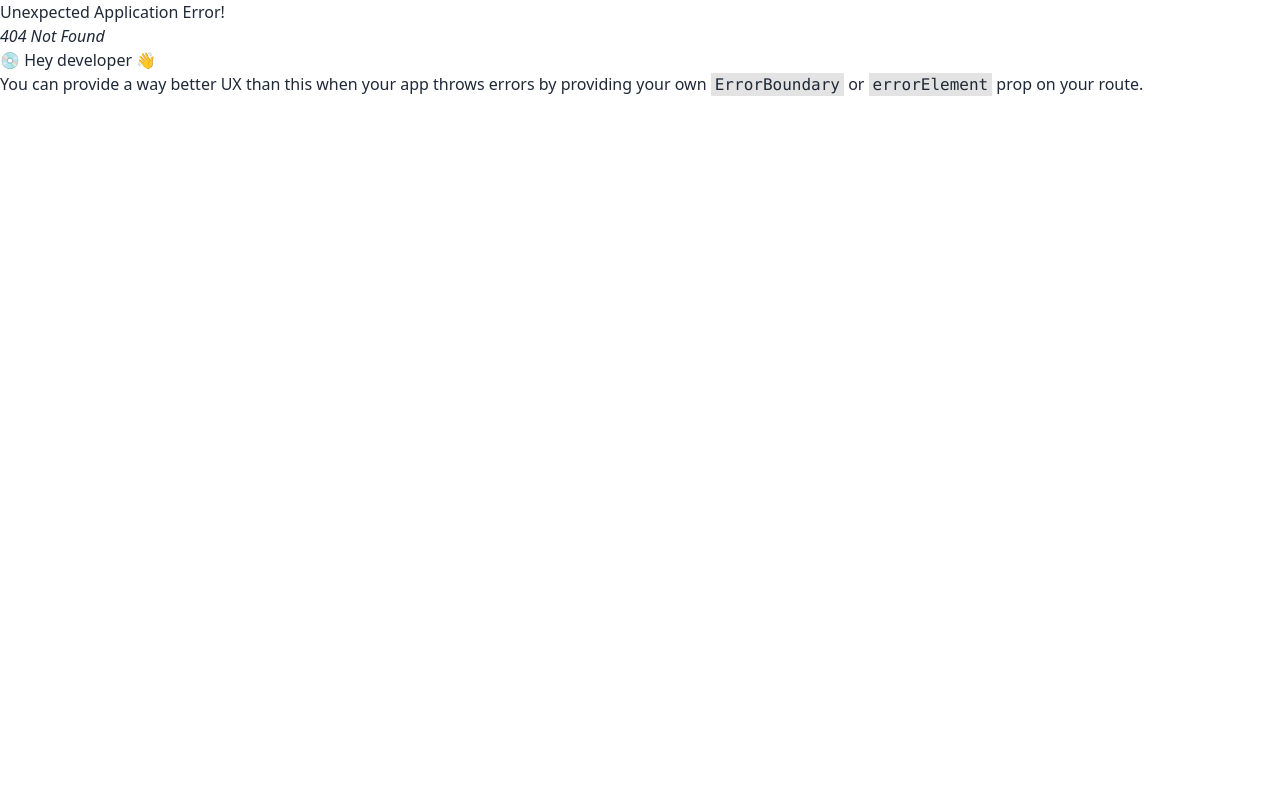
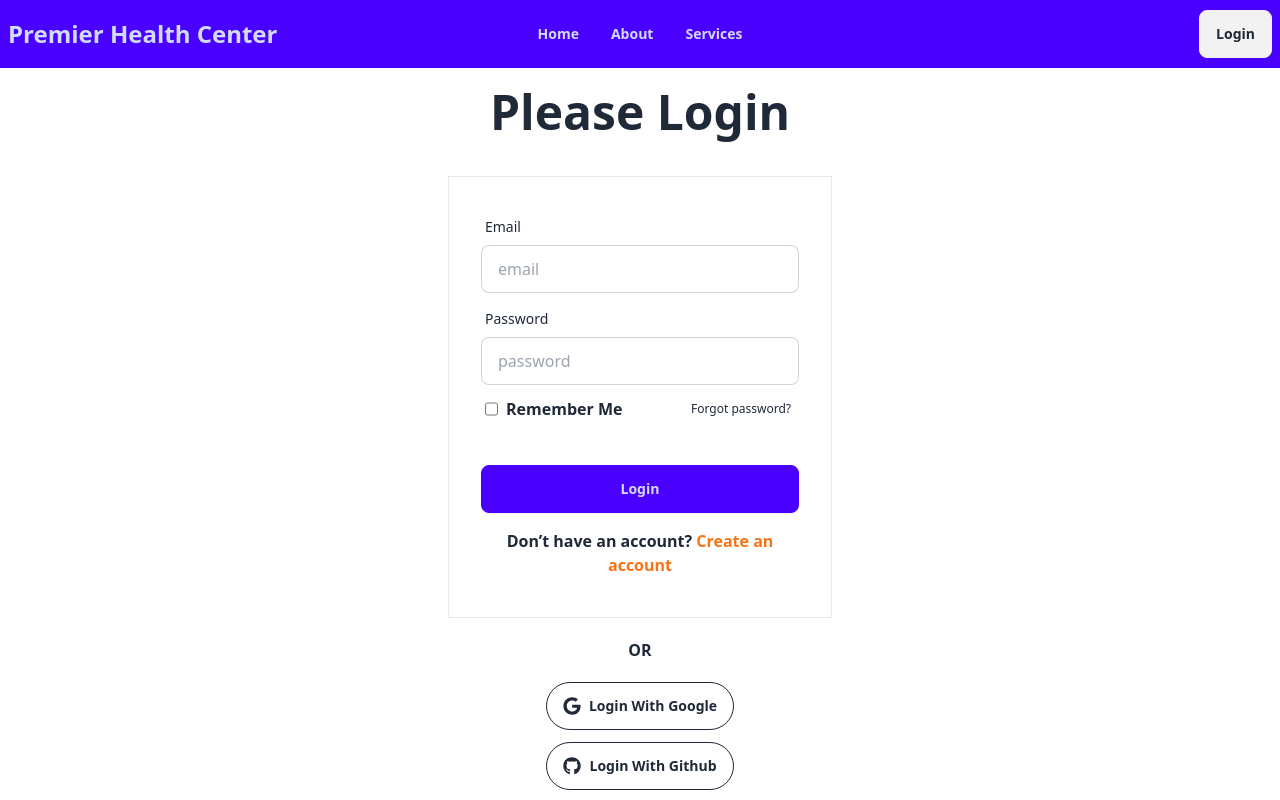
Before and after one commit to rifat-islam2026/premier-health-center, a React (Vite) app: page /login in a window 1280 px wide. Before the commit this address had no page. Shown: the top 800 px of the page. Built offline with nearby package versions, Linux system fonts and the light colour scheme.

Commit message:
register and login page added

```diff
--- a/src/firebase/firebase.config.js
+++ b/src/firebase/firebase.config.js
@@ -6,12 +6,12 @@ import { getAuth } from "firebase/auth";
 
 // Your web app's Firebase configuration
 const firebaseConfig = {
-  apiKey: "AIzaSyCsKWzDfosYWkZmZc3D5PT66OIcWaZ1qhM",
-  authDomain: "premier-health-center.firebaseapp.com",
-  projectId: "premier-health-center",
-  storageBucket: "premier-health-center.appspot.com",
-  messagingSenderId: "915191531485",
-  appId: "1:915191531485:web:9190f563761d46652cd834"
+    apiKey: import.meta.env.VITE_APIKEY,
+    authDomain: import.meta.env.VITE_AUTHDOMAIN,
+    projectId: import.meta.env.VITE_PROJECTID,
+    storageBucket: import.meta.env.VITE_STORAGEBUCKET,
+    messagingSenderId: import.meta.env.VITE_MESSAGINGSENDERID,
+    appId: import.meta.env.VITE_APIID
 };
 
 // Initialize Firebase
--- a/src/layouts/Root/Root.jsx
+++ b/src/layouts/Root/Root.jsx
@@ -3,13 +3,13 @@ import Footer from "../../pages/Footer/Footer"
 import Header from "../../pages/Header/Header"
 
 function Root() {
-  return (
-      <div className="max-w-6xl mx-auto">
-          <Header/>
-          <Outlet />
-          <Footer/>
-    </div>
-  )
+    return (
+        <div>
+            <Header />
+            <div className="max-w-6xl mx-auto"><Outlet /></div>
+            <Footer />
+        </div>
+    )
 }
 
 export default Root
--- a/src/main.jsx
+++ b/src/main.jsx
@@ -2,7 +2,8 @@ import { StrictMode } from 'react'
 import { createRoot } from 'react-dom/client'
 import { RouterProvider } from 'react-router-dom'
 import './index.css'
-import router from './routes/Router/Router.jsx'
+import router from './routes/Router.jsx'
+
 
 createRoot(document.getElementById('root')).render(
   <StrictMode>
--- /dev/null
+++ b/src/pages/About/About.jsx
@@ -0,0 +1,10 @@
+
+function About() {
+  return (
+    <div>
+          <h2 className="text-3xl">About</h2>
+    </div>
+  )
+}
+
+export default About
--- a/src/pages/Footer/Footer.jsx
+++ b/src/pages/Footer/Footer.jsx
@@ -1,7 +1,7 @@
 
 function Footer() {
   return (
-      <footer className="footer footer-center bg-base-200 text-base-content rounded p-10">
+      <footer className="footer footer-center bg-neutral text-neutral-content rounded p-10">
           <nav className="grid grid-flow-col gap-4">
               <a className="link link-hover">About us</a>
               <a className="link link-hover">Contact</a>
--- a/src/pages/Header/Header.jsx
+++ b/src/pages/Header/Header.jsx
@@ -7,7 +7,7 @@ function Header() {
     <li><NavLink to="/services">Services</NavLink></li>
     </>
   return (
-      <div className="navbar bg-base-100">
+      <div className="navbar bg-primary text-primary-content">
           <div className="navbar-start">
               <div className="dropdown">
                   <div tabIndex={0} role="button" className="btn btn-ghost lg:hidden">
@@ -30,7 +30,7 @@ function Header() {
                       {navLinks}
                   </ul>
               </div>
-              <Link to="/" className="text-2xl font-bold">Premier Health Center</Link>
+              <Link to="/" className="text-sm md:text-2xl font-bold">Premier Health Center</Link>
           </div>
           <div className="navbar-center hidden lg:flex">
               <ul className="menu menu-horizontal px-1 font-semibold">
@@ -38,7 +38,7 @@ function Header() {
               </ul>
           </div>
           <div className="navbar-end">
-              <a className="btn">Login</a>
+              <Link to="/login" className="btn">Login</Link>
           </div>
       </div>
   )
--- a/src/pages/Home/Home.jsx
+++ b/src/pages/Home/Home.jsx
@@ -2,7 +2,7 @@
 function Home() {
   return (
     <div>
-
+      <h2 className="text-3xl">This is home</h2>
     </div>
   )
 }
--- /dev/null
+++ b/src/pages/Login/Login.jsx
@@ -0,0 +1,72 @@
+import { FaGithub, FaGoogle } from "react-icons/fa";
+import { Link } from "react-router-dom";
+
+function Login() {
+    const handelLogin = e => {
+        e.preventDefault()
+        const form = new FormData(e.currentTarget);
+        const email = form.get('email');
+        const password = form.get('password');
+        console.log(email, password);
+    }
+    return (
+        <div>
+            <div>
+                <div className="">
+                    <div className="text-center">
+                        <h1 className="text-5xl font-bold py-5">Please Login</h1>
+                    </div>
+                    <div className="max-w-sm w-full shrink-0 border m-5 mx-auto">
+                        <form
+                            onSubmit={handelLogin}
+                            className="card-body">
+                            <div className="form-control">
+                                <label className="label">
+                                    <span className="label-text">Email</span>
+                                </label>
+                                <input
+                                    name="email"
+                                    type="email"
+                                    placeholder="email"
+                                    className="input input-bordered"
+                                    required />
+                            </div>
+                            <div className="form-control">
+                                <label className="label">
+                                    <span className="label-text">Password</span>
+                                </label>
+                                <input
+                                    name="password"
+                                    type="password"
+                                    placeholder="password"
+                                    className="input input-bordered"
+                                    required />
+                                <div className="label flex items-center justify-between pt-2">
+                                    <div className="flex gap-2">
+                                        <input type="checkbox" name="terms" />
+                                        <p className="font-semibold">Remember Me</p>
+                                    </div>
+                                    <label className="label">
+                                        <a href="#" className="label-text-alt link link-hover">Forgot password?</a>
+                                    </label>
+                                </div>
+                            </div>
+                            <div className="form-control mt-6">
+                                <button className="btn btn-primary">Login</button>
+                            </div>
+                            <p className="font-semibold text-center py-2">Don’t have an account? <Link className="text-orange-500" to="/register">Create an account</Link></p>
+                        </form>
+                    </div>
+                </div>
+            </div>
+            <div className="text-center mb-10">
+                <span className="font-semibold">OR</span>
+                <br />
+                <button className="btn btn-outline rounded-full mt-5"> <FaGoogle className="text-lg" />  Login With Google</button> <br />
+                <button className="btn btn-outline rounded-full mt-3"> <FaGithub className="text-lg" />  Login With Github</button>
+            </div>
+        </div>
+    )
+}
+
+export default Login
--- /dev/null
+++ b/src/pages/Register/Register.jsx
@@ -0,0 +1,84 @@
+import { FaGithub, FaGoogle } from "react-icons/fa";
+import { Link } from "react-router-dom";
+
+function Register() {
+    const handelRegister = e => {
+        e.preventDefault()
+        const form = new FormData(e.currentTarget);
+        const name = form.get('name');
+        const email = form.get('email');
+        const password = form.get('password');
+        console.log(name, email, password);
+    }
+    return (
+        <div>
+            <div>
+                <div className="flex-col">
+                    <div className="text-center">
+                        <h1 className="md:text-5xl text-3xl font-bold py-5">Please Register</h1>
+                    </div>
+                    <div className="max-w-lg shrink-0 border p-5 m-5 mx-auto">
+                        <form
+                            onSubmit={handelRegister}
+                            className="card-body">
+                            <div className="form-control">
+                                <label className="label">
+                                    <span className="label-text">Full Name</span>
+                                </label>
+                                <input
+                                    name="name"
+                                    type="text"
+                                    placeholder="Full Name"
+                                    className="input input-bordered"
+                                    required />
+                            </div>
+                            <div className="form-control">
+                                <label className="label">
+                                    <span className="label-text">Email</span>
+                                </label>
+                                <input
+                                    name="email"
+                                    type="email"
+                                    placeholder="email"
+                                    className="input input-bordered"
+                                    required />
+                            </div>
+                            <div className="form-control">
+                                <label className="label">
+                                    <span className="label-text">Password</span>
+                                </label>
+                                <input
+                                    name="password"
+                                    type="password"
+                                    placeholder="password"
+                                    className="input input-bordered"
+                                    required />
+                                <div className="label flex items-center justify-between pt-2">
+                                    <div className="flex gap-2">
+                                        <input type="checkbox" name="terms" />
+                                        <p className="font-semibold">Remember Me</p>
+                                    </div>
+                                    <label className="label">
+                                        <a href="#" className="label-text-alt link link-hover">Forgot password?</a>
+                                    </label>
+                                </div>
+                            </div>
+                            <div className="form-control mt-6">
+                                <button className="btn btn-primary">Register</button>
+                            </div>
+                            <p className="font-semibold text-center py-2">Already have an account? <Link className="text-orange-500" to="/login">Login</Link></p>
+                        </form>
+                    </div>
+                </div>
+            </div>
+            <div className="text-center mb-10">
+                <span className="font-semibold">OR</span>
+                <br />
+               <button className="btn btn-outline rounded-full mt-5"> <FaGoogle className="text-lg"/>  Login With Google</button> <br />
+               <button className="btn btn-outline rounded-full mt-3"> <FaGithub className="text-lg"/>  Login With Github</button>
+            </div>
+        </div>
+    )
+}
+
+export default Register
--- /dev/null
+++ b/src/pages/Services/Services.jsx
@@ -0,0 +1,10 @@
+
+function Services() {
+  return (
+    <div>
+      <h2 className="text-3xl">Services</h2>
+    </div>
+  )
+}
+
+export default Services
```
Also changed, not shown: src/routes/Router.jsx (added, +40 -0 lines), src/routes/Router/Router.jsx (deleted, +0 -19 lines).
